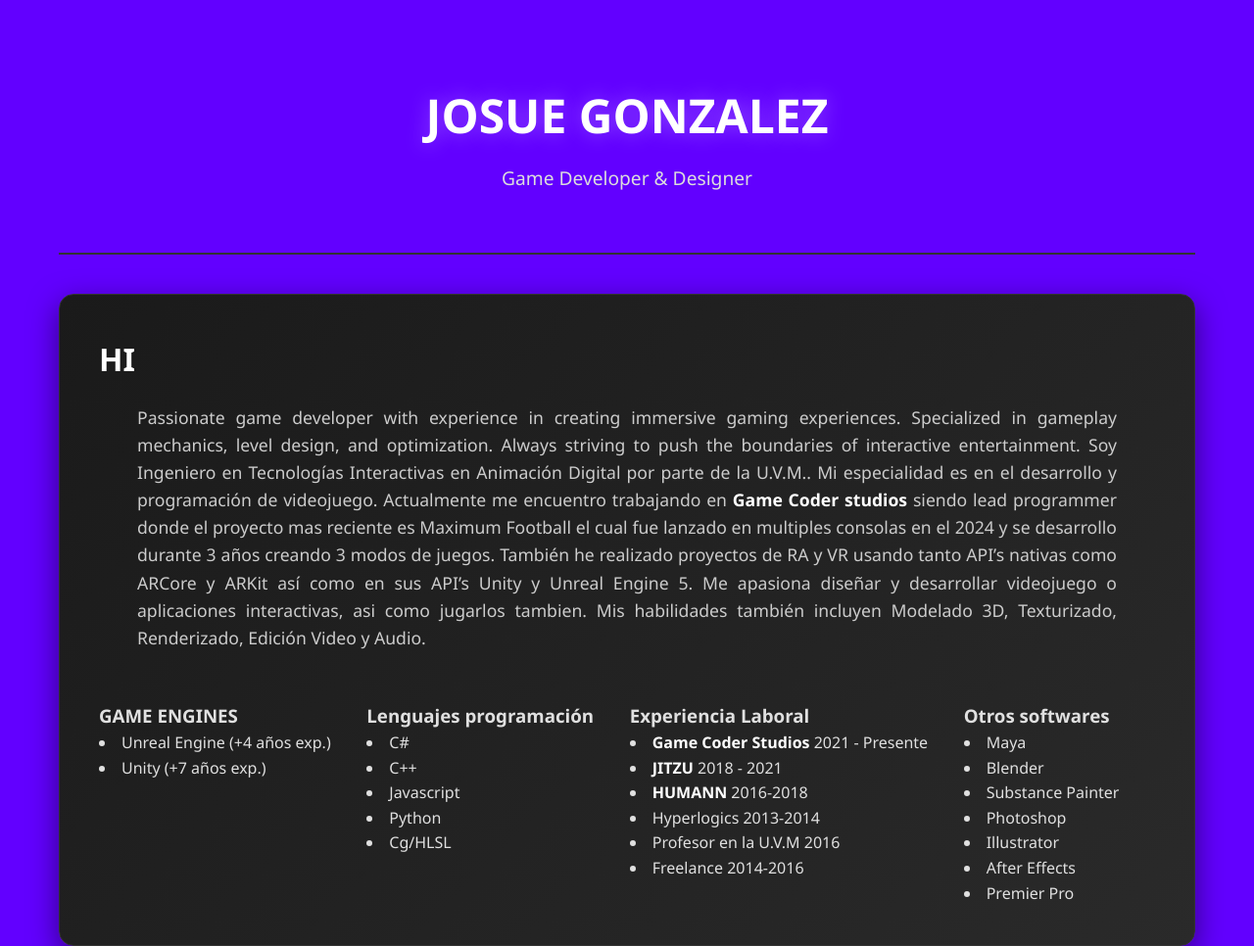
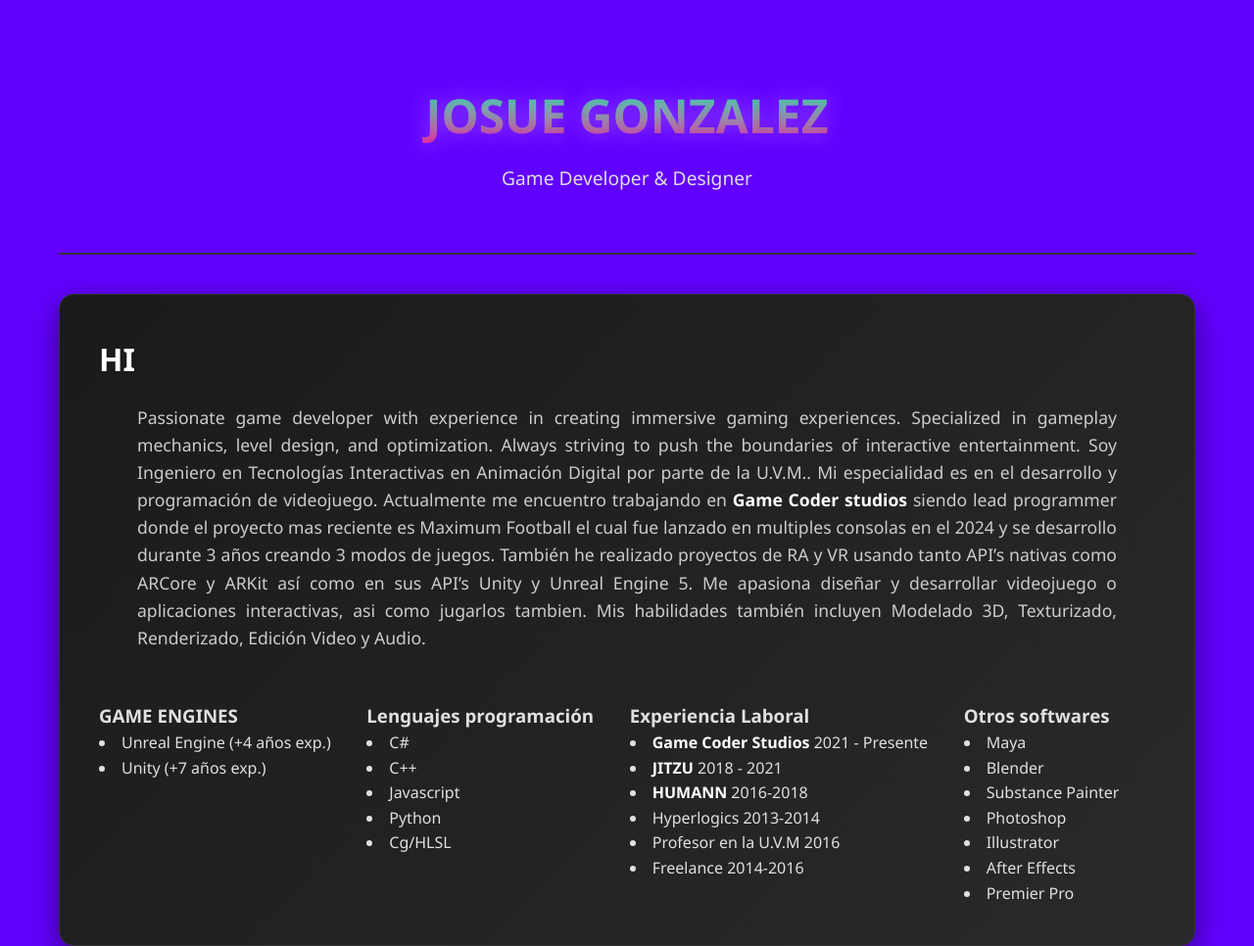
Before and after one commit to josue27/josuegz.github.io, a plain HTML site: page indexNew.html in a window 1280 px wide. Shown: the top 966 px of the page at 98% size. Drawn offline with Linux system fonts and the light colour scheme.

Commit message:
Update indexNew.css

```diff
--- a/indexNew.css
+++ b/indexNew.css
@@ -23,6 +23,7 @@ body {
     padding: 60px 20px;
     border-bottom: 2px solid #333;
     margin-bottom: 40px;
+
 }
 
 .header h1 {
@@ -30,6 +31,9 @@ body {
     margin-bottom: 10px;
     color: #fff;
     text-shadow: 0 0 20px rgba(255, 255, 255, 0.3);
+     background: -webkit-linear-gradient(#00ffaa, #ff0095);
+    -webkit-background-clip: text;
+    -webkit-text-fill-color: transparent;
 }
 
 .header p {
@@ -96,7 +100,6 @@ body {
 
 .project-content.reverse {
     flex-direction: row-reverse;
-    box-shadow: rgba(240, 46, 170, 0.4) 5px 5px, rgba(240, 46, 170, 0.3) 10px 10px, rgba(240, 46, 170, 0.2) 15px 15px, rgba(240, 46, 170, 0.1) 20px 20px, rgba(240, 46, 170, 0.05) 25px 25px;
 }
 
 .project-image {
```
